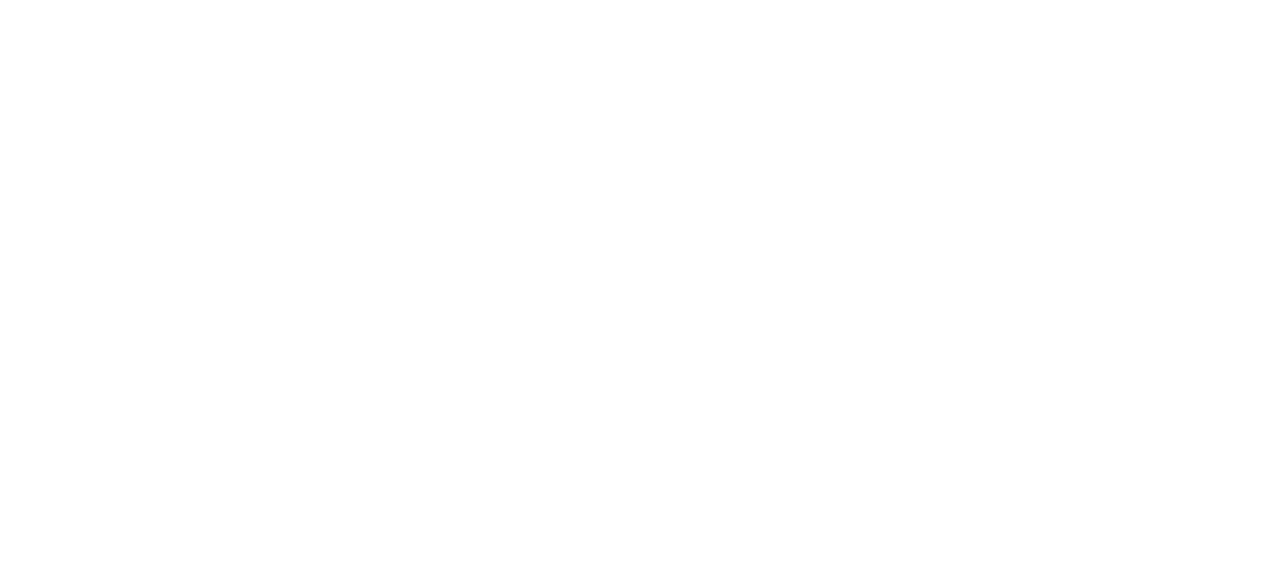
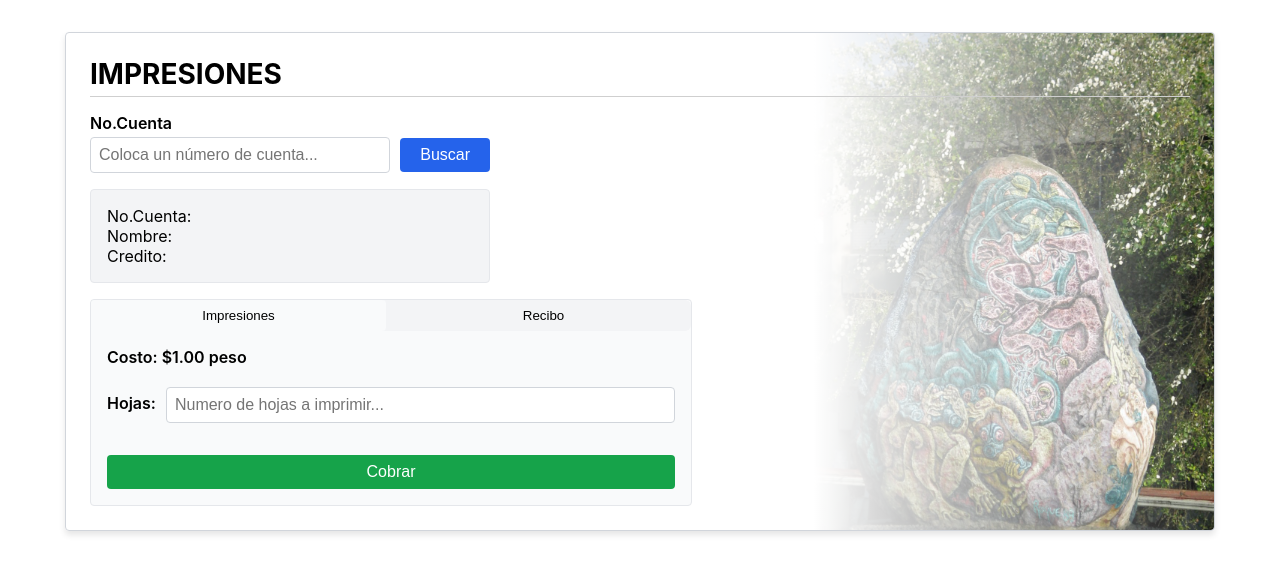
Before and after one commit to IO420/impresiones, a React (Create React App) app: page / in a window 1280 px wide. Shown: the top 574 px of the page. Built offline with nearby package versions, Linux system fonts and the light colour scheme.

Commit message:
Creation of the structure

```diff
--- a/src/App.css
+++ b/src/App.css
@@ -1,3 +1,12 @@
+* {
+  margin: 0;
+  padding: 0;
+}
+
 .App {
-  text-align: center;
+  position: absolute;
+  top: 0;
+  left: 0;
+  width: 100vw;
+  height: 100vh;
 }
--- a/src/App.js
+++ b/src/App.js
@@ -1,8 +1,10 @@
 import './App.css';
+import { Impressions } from './components/impressions';
 
 function App() {
   return (
     <div className="App">
+      <Impressions/>
     </div>
   );
 }
--- /dev/null
+++ b/src/components/Impressions.css
@@ -0,0 +1,173 @@
+.impressions-container {
+    position: relative;
+    padding: 1.5rem;
+    margin: 2rem auto;
+    border: 1px solid #d1d5db;
+    border-radius: 4px;
+    width: 90%;
+    max-width: 1100px;
+    box-shadow: 0 4px 6px rgba(0, 0, 0, 0.1);
+    max-height: 550px;
+    overflow: hidden;
+}
+
+.impressions-title {
+    font-size: 1.75rem;
+    font-weight: bold;
+    text-align: start;
+    margin-bottom: 1rem;
+}
+
+.lineSeparator {
+    border-bottom: 1px solid #cfcfcf;
+    padding-bottom: 5px;
+}
+
+.formContainer {
+    margin-bottom: 1rem;
+}
+
+.containerInformation {
+    max-width: 400px;
+    margin: 10px 0;
+}
+
+.input-label {
+    font-size: 1rem;
+    font-weight: 600;
+    margin-bottom: 0.25rem;
+    display: block;
+}
+
+.input-group {
+    display: flex;
+    flex-wrap: wrap;
+    gap: 10px;
+    align-items: center;
+    margin-bottom: 1rem;
+}
+
+.input-field {
+    flex: 1;
+    min-width: 200px;
+    padding: 0.5rem;
+    border: 1px solid #d1d5db;
+    border-radius: 4px;
+    font-size: 1rem;
+}
+
+.button {
+    padding: 0.5rem 1.25rem;
+    font-size: 1rem;
+    border: none;
+    color: #ffffff;
+    border-radius: 4px;
+    cursor: pointer;
+    transition: background-color 0.2s ease;
+}
+
+.button-search {
+    background-color: #2563eb;
+}
+
+.button-search:hover {
+    background-color: #1d4ed8;
+}
+
+.button-charge {
+    background-color: #16a34a;
+}
+
+.button-charge:hover {
+    background-color: #15803d;
+}
+
+.selection {
+    max-width: 600px;
+    margin-top: 1rem;
+    border: 1px solid #e5e7eb;
+    border-radius: 4px;
+    background-color: #f9fafb;
+}
+
+.selectionButton {
+    background-color: #e5e7eb;
+    padding: 0.5rem 1rem;
+    border-radius: 4px;
+    font-weight: 600;
+    border: none;
+    cursor: pointer;
+    transition: background-color 0.2s ease;
+}
+
+.selectionButton:hover {
+    background-color: #f9fafb;
+}
+
+.toggle-group {
+    display: flex;
+    gap: 10px;
+    background-color: #f3f4f6;
+    border-radius: 6px;
+}
+
+.toggle-button {
+    flex: 1;
+    padding: 0.5rem 1rem;
+    background-color: transparent;
+    border: none;
+    cursor: pointer;
+    border-radius: 4px;
+    transition: background-color 0.3s, color 0.3s;
+    font-weight: 500;
+}
+
+.toggle-button:hover {
+    background-color: #e5e7eb;
+}
+
+.toggle-button.active {
+    background-color: #f9fafb;
+}
+
+.information {
+    display: flex;
+    flex-direction: column;
+    border: 1px solid #e5e7eb;
+    padding: 1rem;
+    border-radius: 4px;
+    background-color: #f3f4f6;
+}
+
+.impressions {
+    display: flex;
+    flex-direction: column;
+    gap: 1rem;
+    padding: 1rem;
+}
+
+.img {
+    position: absolute;
+    top: 0;
+    right: 0;
+    width: 400px;
+    height: 600px;
+    background-image: url('../../img/rock.jpg');
+    background-size: cover;
+    background-position: center;
+    overflow: hidden;
+    z-index: -1;
+}
+
+.img::after {
+    content: "";
+    position: absolute;
+    inset: 0;
+    background: linear-gradient(to right, rgb(255, 255, 255), rgba(128, 128, 128, 0));
+}
+
+@media(max-width:600px) {
+    .impressions-container {
+        max-width: 85%;
+    }
+}
--- /dev/null
+++ b/src/components/impressions.js
@@ -0,0 +1,136 @@
+import { useState } from 'react';
+import './Impressions.css';
+
+export const Impressions = () => {
+    const [numero, setNumero] = useState('');
+    const [hojas, setHojas] = useState('');
+    const [view, setView] = useState('impresiones');
+    const [folio, setFolio] = useState('');
+    const [monto, setMonto] = useState('');
+    const [fecha, setFecha] = useState('');
+
+    const handleBuscar = () => {
+        console.log('Buscar número:', numero);
+    };
+
+    const handleCobrar = () => {
+        console.log('Cobrar por hojas:', hojas);
+    };
+
+    const handleGuardarRecibo = () => {
+        alert(`Recibo guardado:\nFolio: ${folio}\nMonto: ${monto}\nFecha: ${fecha}`);
+    };
+
+    return (
+        <div className="impressions-container">
+            <h3 className="impressions-title lineSeparator">IMPRESIONES</h3>
+
+            <div className="formContainer">
+                <div className="containerInformation">
+                    <label className="input-label">No.Cuenta</label>
+                    <div className="input-group">
+                        <input
+                            type="text"
+                            value={numero}
+                            onChange={(e) => setNumero(e.target.value)}
+                            className="input-field"
+                            placeholder="Coloca un número de cuenta..."
+                        />
+                        <button onClick={handleBuscar} className="button button-search">
+                            Buscar
+                        </button>
+                    </div>
+
+                    <div className="information">
+                        <label>No.Cuenta:</label>
+                        <label>Nombre:</label>
+                        <label>Credito:</label>
+                    </div>
+                </div>
+            </div>
+
+            <div className="selection">
+                <div className="toggle-group">
+                    <button
+                        className={`toggle-button ${view === 'impresiones' ? 'active' : ''}`}
+                        onClick={() => setView('impresiones')}
+                    >
+                        Impresiones
+                    </button>
+                    <button
+                        className={`toggle-button ${view === 'recibo' ? 'active' : ''}`}
+                        onClick={() => setView('recibo')}
+                    >
+                        Recibo
+                    </button>
+                </div>
+
+
+                {view === 'impresiones' && (
+                    <div className="impressions">
+                        <div>
+                            <label className="input-label">Costo: $1.00 peso</label>
+                        </div>
+
+                        <div className="input-group">
+                            <label className="input-label">Hojas:</label>
+                            <input
+                                type="text"
+                                value={hojas}
+                                onChange={(e) => setHojas(e.target.value)}
+                                className="input-field"
+                                placeholder='Numero de hojas a imprimir...'
+                            />
+                        </div>
+
+                        <button onClick={handleCobrar} className="button button-charge">
+                            Cobrar
+                        </button>
+                    </div>
+                )}
+
+                {view === 'recibo' && (
+                    <div className="impressions">
+                        <div className="input-group">
+                            <label className="input-label">Folio:</label>
+                            <input
+                                type="text"
+                                value={folio}
+                                onChange={(e) => setFolio(e.target.value)}
+                                className="input-field"
+                                placeholder='Numero de folio...'
+                            />
+                        </div>
+
+                        <div className="input-group">
+                            <label className="input-label">Monto:</label>
+                            <input
+                                type="text"
+                                value={monto}
+                                onChange={(e) => setMonto(e.target.value)}
+                                className="input-field"
+                                placeholder='Monto recibido...'
+                            />
+                        </div>
+
+                        <div className="input-group">
+                            <label className="input-label">Fecha:</label>
+                            <input
+                                type="date"
+                                value={fecha}
+                                onChange={(e) => setFecha(e.target.value)}
+                                className="input-field"
+                            />
+                        </div>
+
+                        <button onClick={handleGuardarRecibo} className="button button-search">
+                            Guardar
+                        </button>
+                    </div>
+                )}
+            </div>
+
+            <div className="img"></div>
+        </div>
+    );
+};
```
Also changed, not shown: img/rock.jpg (added).
